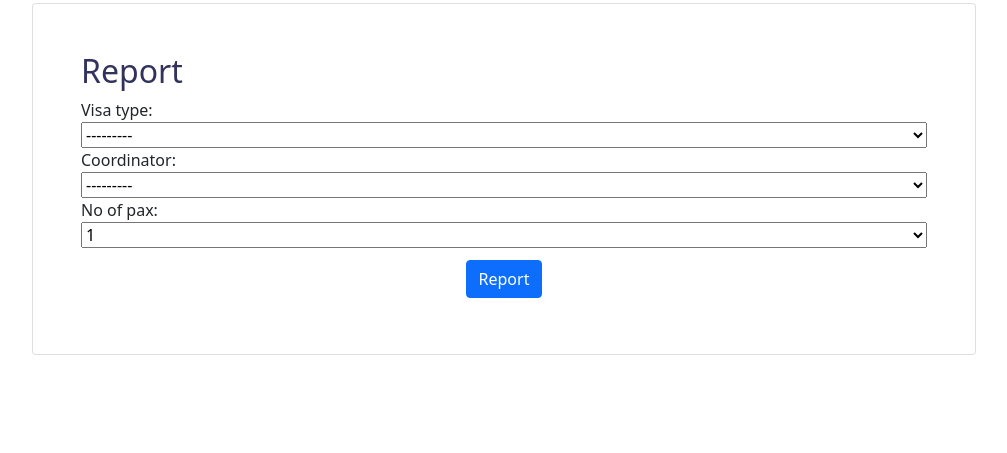
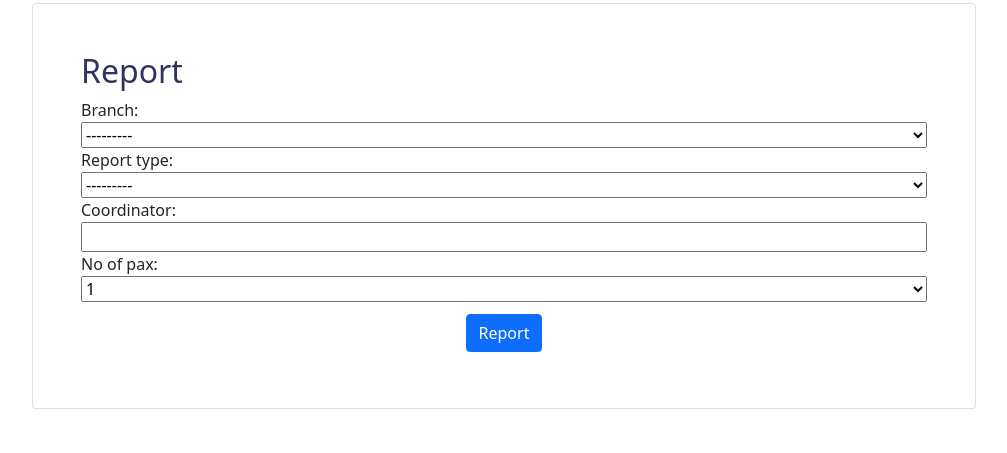
Before and after one commit to KrimssmirK/attic_tours, a Django app: page /reports/ in a window 1280 px wide. Shown: the part 347-800 px from the top of the page, without its empty margins (136-1143 px from the left). Run offline with Django 5.2, Linux system fonts and the light colour scheme; data that the repository does not hold is empty; some libraries are stand-ins or nearby versions.

Commit message:
add branch in reports

```diff
--- a/queues/templates/queues/base.html
+++ b/queues/templates/queues/base.html
@@ -56,6 +56,9 @@
                   QUEUE
                 </a>
               </li>
+              <li class="nav-item">
+                <a class="nav-link" href="{% url 'admin:index' %}" target="_blank" tabindex="-1">ADMIN</a>
+              </li>
             </ul>
           </div>
         </div>
--- a/reports/models.py
+++ b/reports/models.py
@@ -1,33 +1,28 @@
 from django.db import models
 from django.utils import timezone
+from queues.models import Branch
 
 
-class VisaType(models.Model):
-    visa_type = models.CharField(max_length=200)
+class ReportType(models.Model):
+    report_type = models.CharField(max_length=200)
 
     def __str__(self):
-        return self.visa_type
-
-
-class Coordinator(models.Model):
-    name = models.CharField(max_length=200)
-
-    def __str__(self):
-        return self.name
+        return self.report_type
 
 
 class Report(models.Model):
-    visa_type = models.ForeignKey(VisaType,on_delete=models.CASCADE)
-    coordinator = models.ForeignKey(Coordinator,on_delete=models.CASCADE)
+    branch = models.ForeignKey(Branch, on_delete=models.CASCADE)
+    report_type = models.ForeignKey(ReportType,on_delete=models.CASCADE)
+    coordinator = models.CharField(max_length=100)
     no_of_pax = models.IntegerField(default=1, choices=((i,i) for i in range(1, 101)))
     report_date = models.DateTimeField("date reported", auto_now=True)
 
-    def get_current_reports():
-        current_reports = Report.objects.filter(report_date__date=timezone.now().date())
+    def get_current_reports(branch):
+        current_reports = Report.objects.filter(branch=branch, report_date__date=timezone.now().date())
         reports = dict()
         for report in current_reports:
-            if report.visa_type in reports:
-                reports[report.visa_type] += report.no_of_pax
+            if report.report_type in reports:
+                reports[report.report_type] += report.no_of_pax
             else:
-                reports[report.visa_type] = report.no_of_pax
+                reports[report.report_type] = report.no_of_pax
         return reports
--- a/reports/templates/reports/base.html
+++ b/reports/templates/reports/base.html
@@ -41,6 +41,9 @@
               <li class="nav-item">
                 <a class="nav-link" href="{% url 'queues:worker_queue' %}" tabindex="-1">QUEUE</a>
               </li>
+              <li class="nav-item">
+                <a class="nav-link" href="{% url 'admin:index' %}" target="_blank" tabindex="-1">ADMIN</a>
+              </li>
             </ul>
           </div>
         </div>
--- a/reports/templatetags/report_extras.py
+++ b/reports/templatetags/report_extras.py
@@ -1,6 +1,8 @@
 from django import template
 
+
 register = template.Library()
+
 
 @register.filter(name="has_reports")
 def has_reports(dict):
@@ -14,13 +16,13 @@ def lookup(dict, key):
     else:
         return 0
 
+
 @register.filter(name="is_exist")
 def is_exist(dict, key):
     if key in dict:
         return True
     else:
         return False
-
 
 
 @register.filter(name="get_total")
--- a/reports/views.py
+++ b/reports/views.py
@@ -1,13 +1,26 @@
 from django.shortcuts import render
-from .models import Report, VisaType
+from reports.models import Report, ReportType
+from queues.models import Branch
 from django.views.generic.edit import CreateView
 from django.urls import reverse_lazy
 
 
 def index(request):
-    current_reports = Report.get_current_reports()
-    visa_types = VisaType.objects.all()
-    context = {"reports": current_reports, "visa_types": visa_types}
+
+    fairview_branch = Branch.objects.get(name="SM FAIRVIEW")
+    fairview_reports = Report.get_current_reports(fairview_branch)
+
+    moa_branch = Branch.objects.get(name="SM MOA")
+    moa_reports = Report.get_current_reports(moa_branch)
+
+    visa_types = ReportType.objects.all()
+
+    context = {
+      "fairview_reports": fairview_reports,
+      "moa_reports": moa_reports,
+      "visa_types": visa_types
+    }
+
     return render(request, "reports/index.html", context)
 
 
```
Also changed, not shown: reports/admin.py (+4 -5 lines), reports/templates/reports/index.html (+44 -5 lines).
